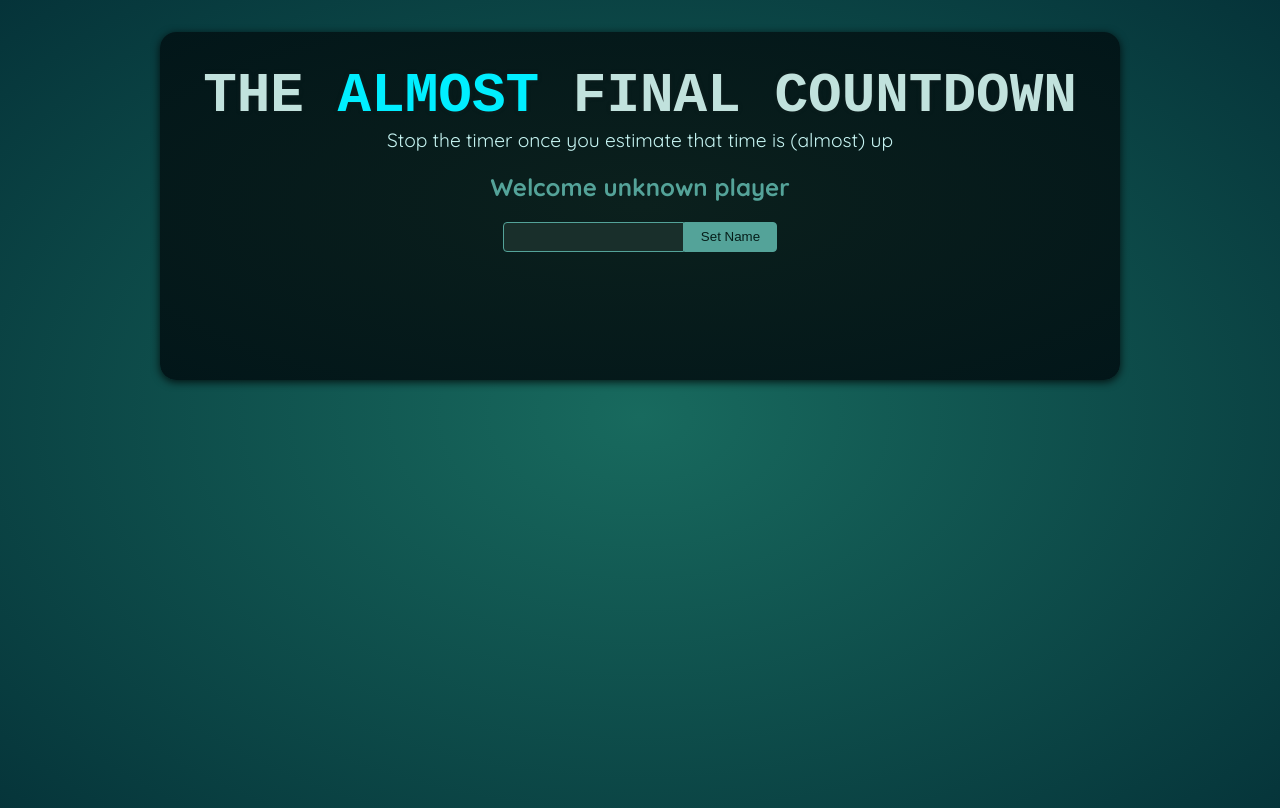
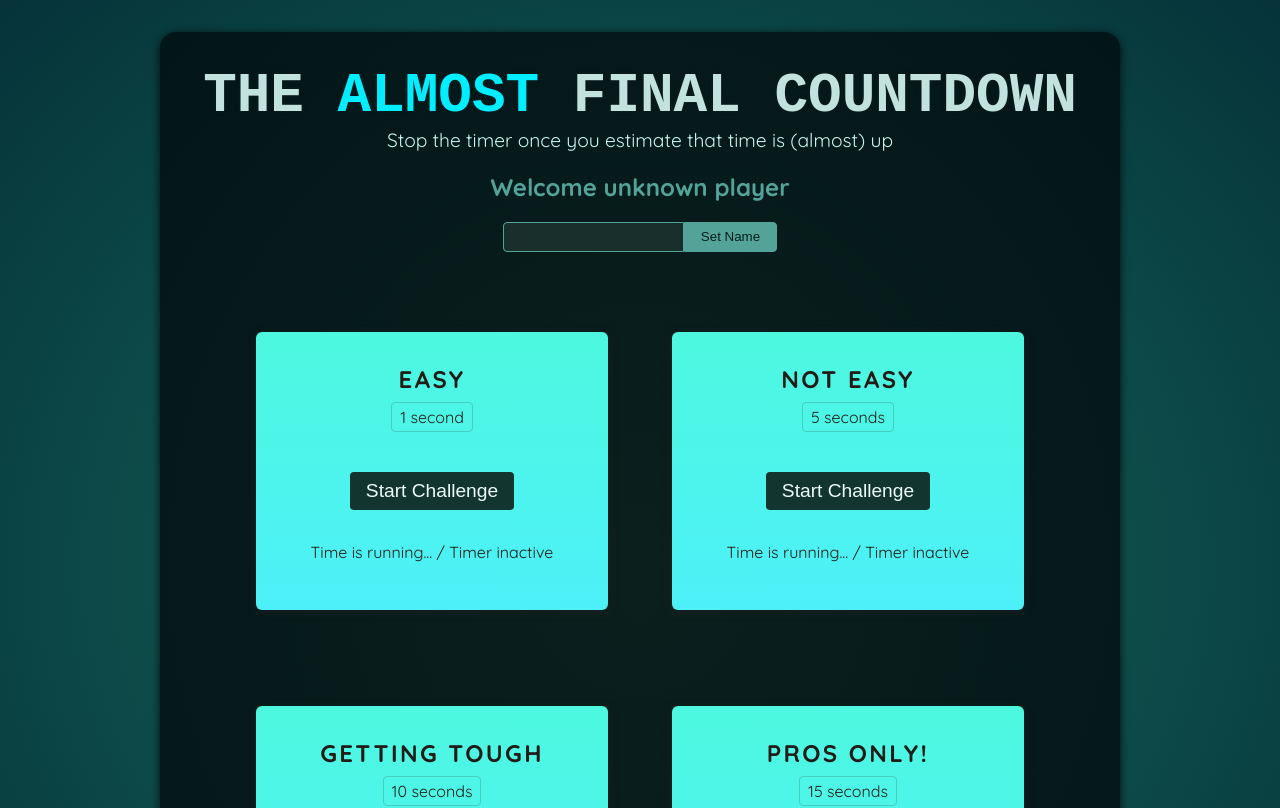
Before and after one commit to apeskinian/react_refs_portals, a React (Vite) app: page / in a window 1280 px wide. Shown: the top 808 px of the page. Built offline with nearby package versions, Linux system fonts and the light colour scheme; a web font is replaced by a local one.

Commit message:
Add TimerChallenge component

```diff
--- a/src/App.jsx
+++ b/src/App.jsx
@@ -1,10 +1,16 @@
 import Player from './components/Player.jsx';
+import TimerChallenge from './components/TimerChallenge.jsx';
 
 function App() {
   return (
     <>
       <Player />
-      <div id="challenges"></div>
+      <div id="challenges">
+        <TimerChallenge title='Easy' targetTime={1}/>
+        <TimerChallenge title='Not Easy' targetTime={5}/>
+        <TimerChallenge title='Getting Tough' targetTime={10}/>
+        <TimerChallenge title='Pros Only!' targetTime={15}/>
+      </div>
     </>
   );
 }
--- a/src/components/Player.jsx
+++ b/src/components/Player.jsx
@@ -1,17 +1,21 @@
 import { useState, useRef } from "react";
 
 export default function Player() {
+  // declare the playerName as a ref for the input so the input can be accessed
   const playerName = useRef();
   const [ enteredPlayerName, setEnteredPlayerName ] = useState();
 
   function handleClick() {
     setEnteredPlayerName(playerName.current.value);
+    // clearing the input after clicking, although this is not declarative
+    playerName.current.value = '';
   }
 
   return (
     <section id="player">
       <h2>Welcome {enteredPlayerName ?? 'unknown player'}</h2>
       <p>
+        {/* using the red prop to enable access to all the inputs methods etc */}
         <input ref={playerName} type="text"/>
         <button onClick={handleClick}>Set Name</button>
       </p>
--- /dev/null
+++ b/src/components/TimerChallenge.jsx
@@ -0,0 +1,16 @@
+export default function TimerChallenge({ title, targetTime }) {
+    return <section className="challenge">
+        <h2>{title}</h2>
+        <p className="challenge-time">
+            {targetTime} second{targetTime > 1 ? 's' : ''}
+        </p>
+        <p>
+            <button>
+                Start Challenge
+            </button>
+        </p>
+        <p className="">
+            Time is running... / Timer inactive
+        </p>
+    </section>
+}
```
